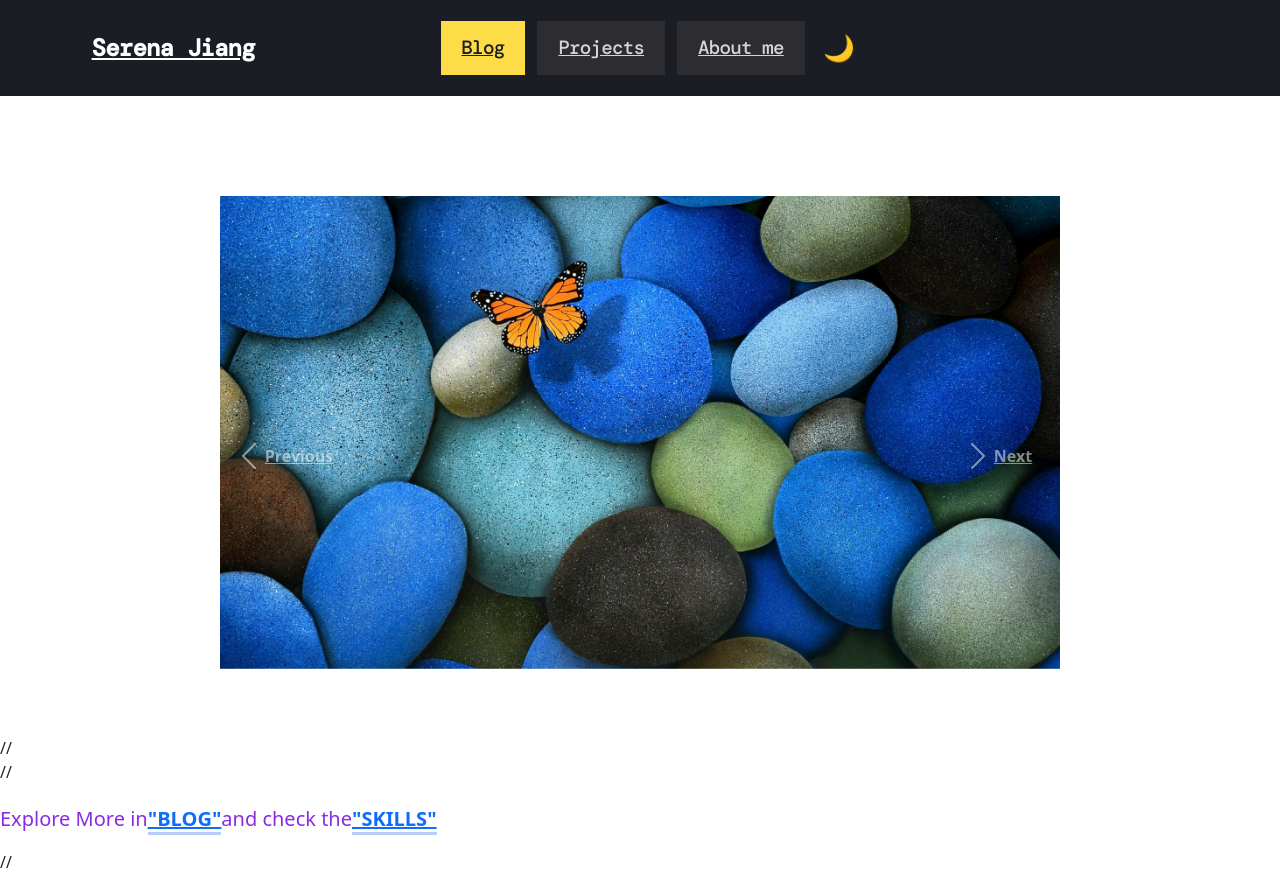
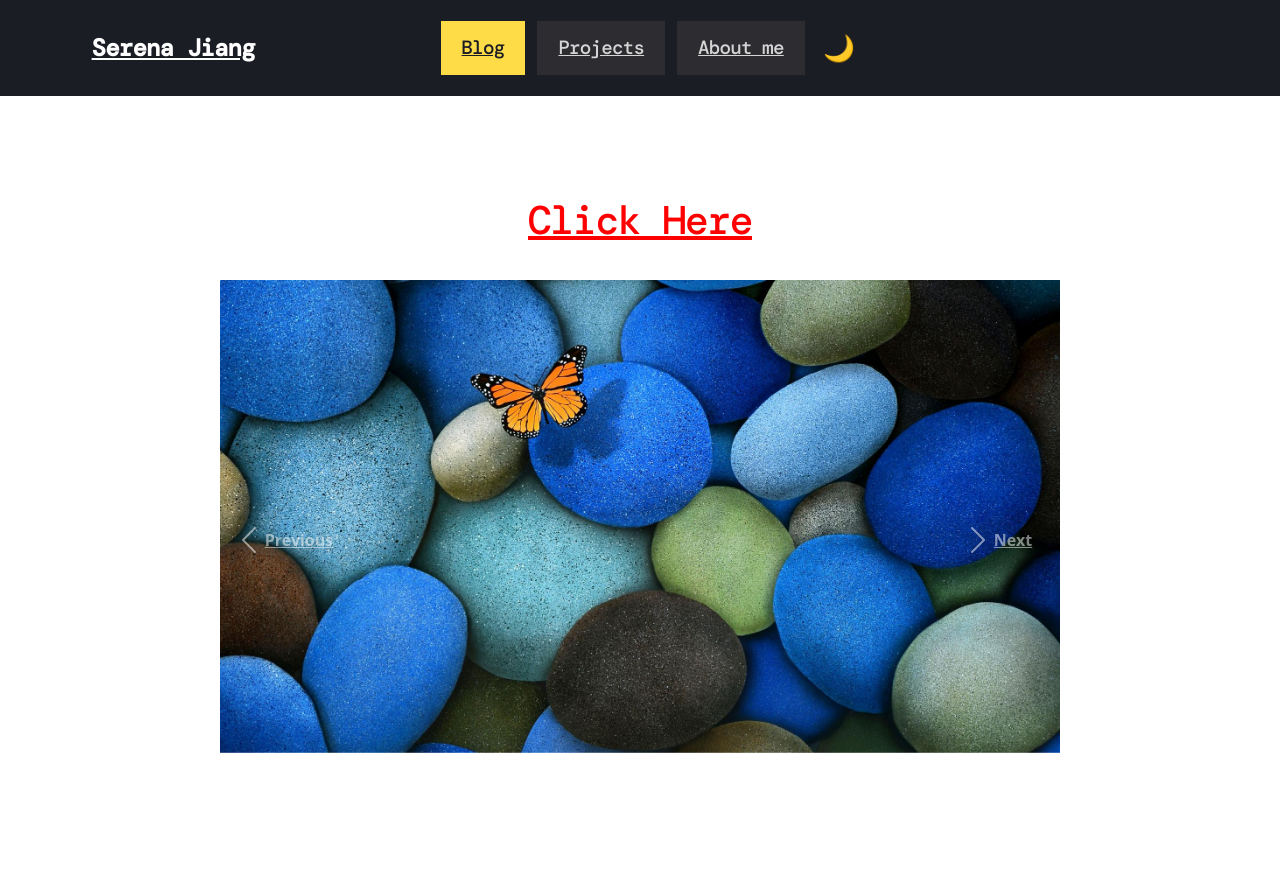
Before and after one commit to sjdevloper/gatsby_mysite, a Gatsby site: page /blog in a window 1280 px wide. Shown: the top 877 px of the page. Built offline with nearby package versions, Linux system fonts and the light colour scheme; Gatsby itself is replaced by a stand-in of ours.

Commit message:
addbloginfo

```diff
--- a/src/components/blog.css
+++ b/src/components/blog.css
@@ -5,6 +5,12 @@
   width:840px;
   height:560px;
   padding-top: 20px;
+}
+
+h1 {
+  text-align: center;
+  color:red;
+  text-decoration: underline
 }
 
 .line{
@@ -23,7 +29,7 @@
 }
 
 .blog{
-
+  color: red;
   padding-top: 20px;
   color: blueviolet;
 
--- a/src/pages/blog.js
+++ b/src/pages/blog.js
@@ -18,7 +18,9 @@ const blog = () => (
     <Seo title="blog" />
 
 
-
+    <div>
+          <p class="blog"><a href="https://sjiang20.github.io/" target="_blank"><h1> Click Here </h1></a></p>
+    </div>
 
     <Carousel>
       <Carousel.Item>
@@ -35,13 +37,6 @@ const blog = () => (
 
     </Carousel>
 
-    // <div>
-    //        <p class="blog">Explore More in<a href="https://github.com/sjiang20" target="_blank">"BLOG"</a>and check the<Link to="/me#skill">"SKILLS"</Link></p>
-    // </div>
-
-
-
-
 
   </Layout>
 )
```
